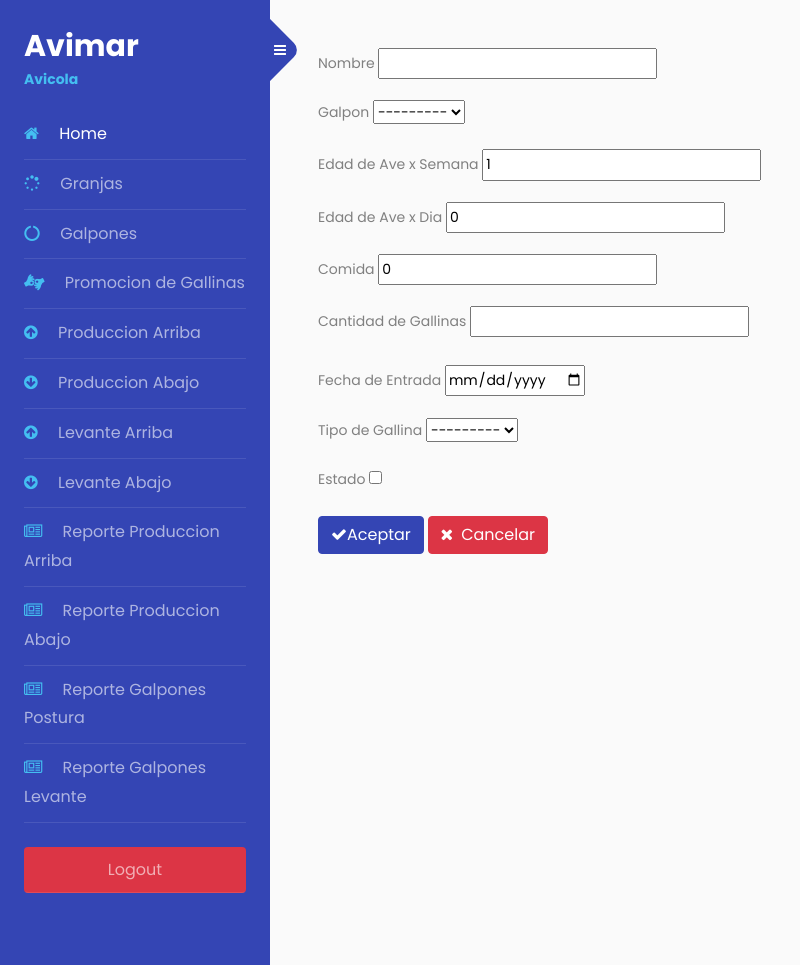
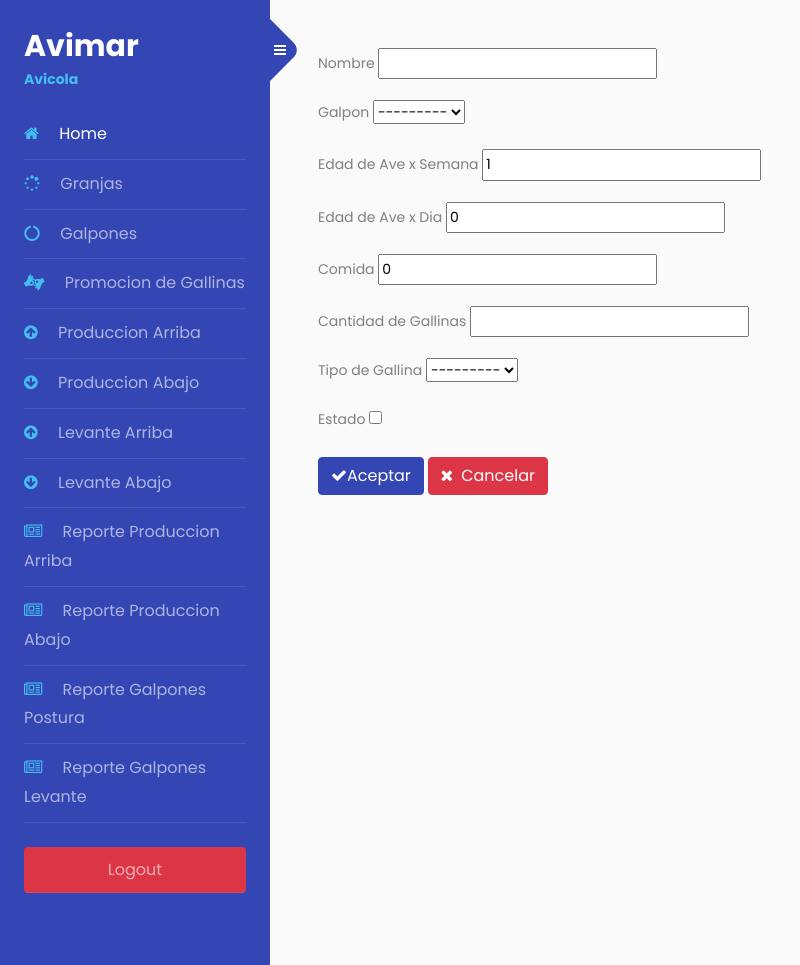
Before and after one commit to franka107/AvicolaDjango, a Django app: page /chicken/crear in a window 1280 px wide. Shown: the whole page, without its empty margins (0-800 px from the left). Run offline with Django 3.2, Linux system fonts and the light colour scheme; a user stored in the database is signed in; data comes from the database, SQL or seed files in the repository; parts of the project's set-up code (start-up, migrations or seed data) failed here and were passed over; some libraries are stand-ins or nearby versions.

Commit message:
penultimo

```diff
--- a/chickens/templates/chicken/actualizar.html
+++ b/chickens/templates/chicken/actualizar.html
@@ -16,7 +16,7 @@
     {{ form.shed }}
   </div>
   <div class="form-group">
-    <label for="shed" class="txt_negrita">Edad de Ave  x Semana</label>
+    <label for="shed" class="txt_negrita">Edad de Ave x Semana</label>
     {{ form.week_age }}
   </div>
   <div class="form-group">
@@ -32,10 +32,6 @@
     {{ form.quantity }}
   </div>
   <div class="form-group">
-    <label for="entry_date" class="txt_negrita">Fecha de Entrada</label>
-    <input style="margin: .4rem 0;" type="date" id="start" name="entry_date" value="{{ object.entry_date|date:'Y-m-d' }}">
-  </div>
-  <div class="form-group">
     <label for="chicken_type" class="txt_negrita">Tipo de Gallina</label>
     {{ form.chicken_type }}
   </div>
--- a/chickens/templates/chicken/crear.html
+++ b/chickens/templates/chicken/crear.html
@@ -32,10 +32,6 @@
     {{ form.quantity }}
   </div>
   <div class="form-group">
-    <label for="entry_date" class="txt_negrita">Fecha de Entrada</label>
-    <input style="margin: .4rem 0;" type="date" id="start" name="entry_date">
-  </div>
-  <div class="form-group">
     <label for="chicken_type" class="txt_negrita">Tipo de Gallina</label>
     {{ form.chicken_type }}
   </div>
--- a/chickens/templates/chicken/detalles.html
+++ b/chickens/templates/chicken/detalles.html
@@ -9,7 +9,6 @@
 <p><span class="txt_negrita">Cantidad:</span> <br> {{object.quantity}}</p>
 <p><span class="txt_negrita">Edad en Semana:</span> <br> {{object.week_age}}</p>
 <p><span class="txt_negrita">Comida:</span> <br> {{object.food}}</p>
-<p><span class="txt_negrita">Fecha de Entrada:</span> <br> {{object.entry_date}}</p>
 <p><span class="txt_negrita">Tipo de Gallina:</span> <br> {{object.chicken_type}}</p>
 <p><span class="txt_negrita">Edad en Estado:</span> <br> {{object.is_active}}</p>
 
--- a/chickens/templates/chicken/lista.html
+++ b/chickens/templates/chicken/lista.html
@@ -24,7 +24,6 @@
         <th>Edad en Semana</th>
         <th>Edad en Dias</th>
         <th>Comida</th>
-        <th>Fecha de entrada</th>
         <th>Tipo de Gallina</th>
         <th>Estado</th>
         <th>Acciones</th>
@@ -39,7 +38,6 @@
         <td>{{ promotion.week_age }}</td>
         <td>{{ promotion.age_days }}</td>
         <td>{{ promotion.food }}</td>
-        <td>{{ promotion.entry_date }}</td>
         <td>{{ promotion.chicken_type }}</td>
         <td>{{ promotion.is_active }}</td>
         <td>
```
Also changed, not shown: 1 other file.
